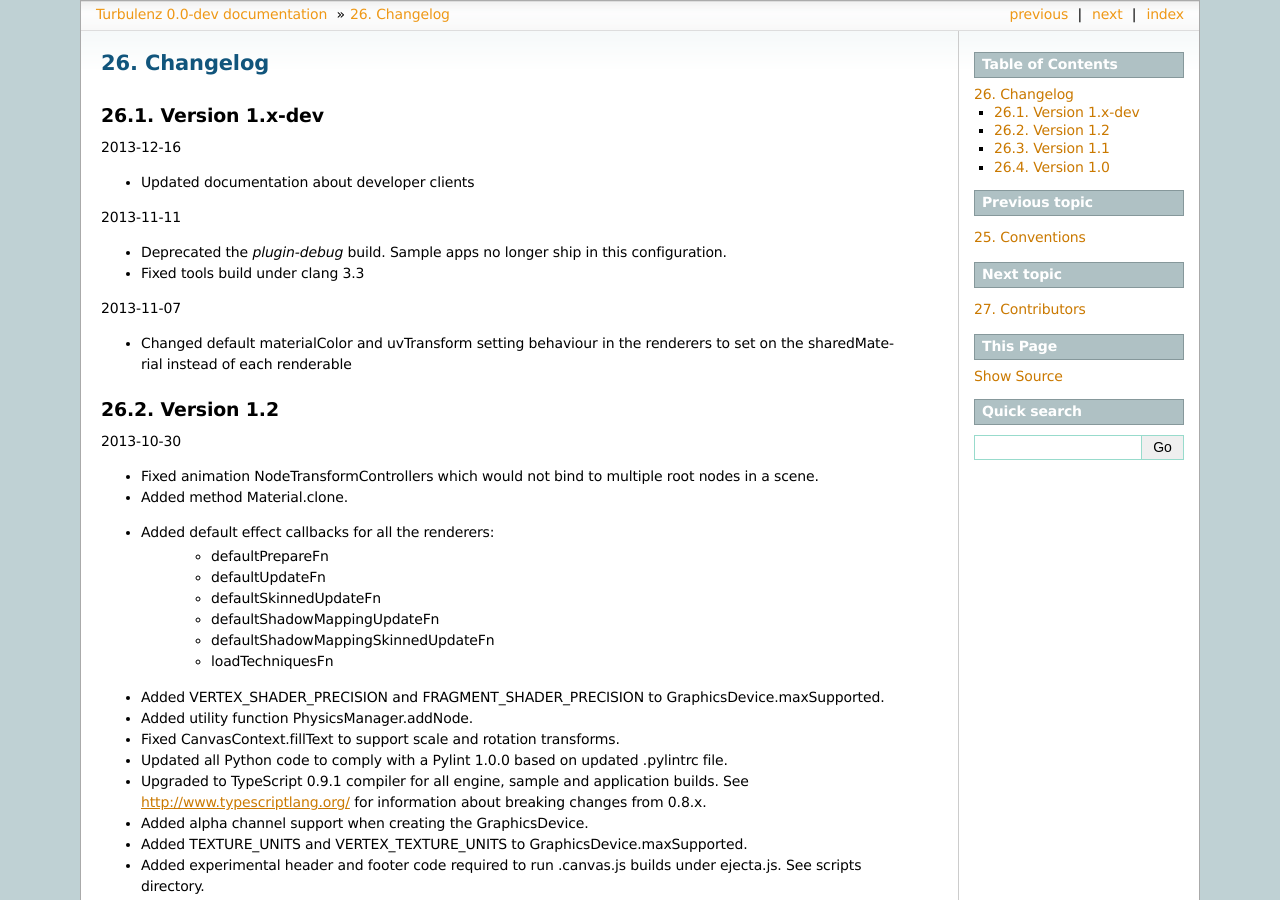
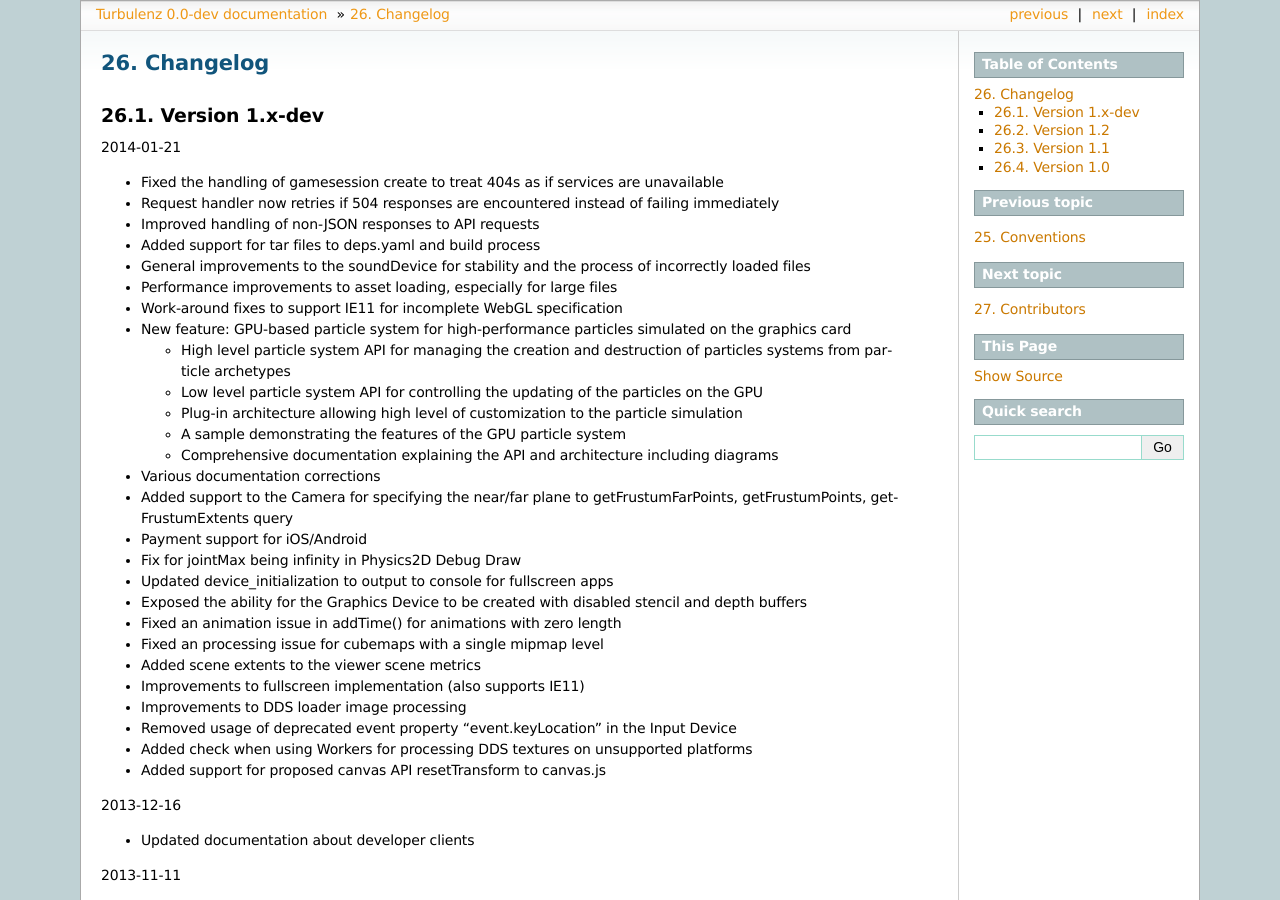
Before and after one commit to turbulenz/turbulenz_engine, a Sphinx documentation site: the page built from docs/source/changelog.rst, in a window 1280 px wide and 900 px high. Built offline with Sphinx 7.4.7, drawn with Linux system fonts in a browser that asks for light colours.

Commit message:
Updated the changelog.rst for changes made between turbulenz_engine releases

```diff
--- a/docs/source/changelog.rst
+++ b/docs/source/changelog.rst
@@ -9,6 +9,38 @@
 
 Version 1.x-dev
 ---------------
+
+2014-01-21
+
+- Fixed the handling of gamesession create to treat 404s as if services are unavailable
+- Request handler now retries if 504 responses are encountered instead of failing immediately
+- Improved handling of non-JSON responses to API requests
+- Added support for tar files to deps.yaml and build process
+- General improvements to the soundDevice for stability and the process of incorrectly loaded files
+- Performance improvements to asset loading, especially for large files
+- Work-around fixes to support IE11 for incomplete WebGL specification
+- New feature: GPU-based particle system for high-performance particles simulated on the graphics card
+
+  * High level particle system API for managing the creation and destruction of particles systems from particle archetypes
+  * Low level particle system API for controlling the updating of the particles on the GPU
+  * Plug-in architecture allowing high level of customization to the particle simulation
+  * A sample demonstrating the features of the GPU particle system
+  * Comprehensive documentation explaining the API and architecture including diagrams
+
+- Various documentation corrections
+- Added support to the Camera for specifying the near/far plane to getFrustumFarPoints, getFrustumPoints, getFrustumExtents query
+- Payment support for iOS/Android
+- Fix for jointMax being infinity in Physics2D Debug Draw
+- Updated device_initialization to output to console for fullscreen apps
+- Exposed the ability for the Graphics Device to be created with disabled stencil and depth buffers
+- Fixed an animation issue in addTime() for animations with zero length
+- Fixed an processing issue for cubemaps with a single mipmap level
+- Added scene extents to the viewer scene metrics
+- Improvements to fullscreen implementation (also supports IE11)
+- Improvements to DDS loader image processing
+- Removed usage of deprecated event property "event.keyLocation" in the Input Device
+- Added check when using Workers for processing DDS textures on unsupported platforms
+- Added support for proposed canvas API resetTransform to canvas.js
 
 2013-12-16
 
```
